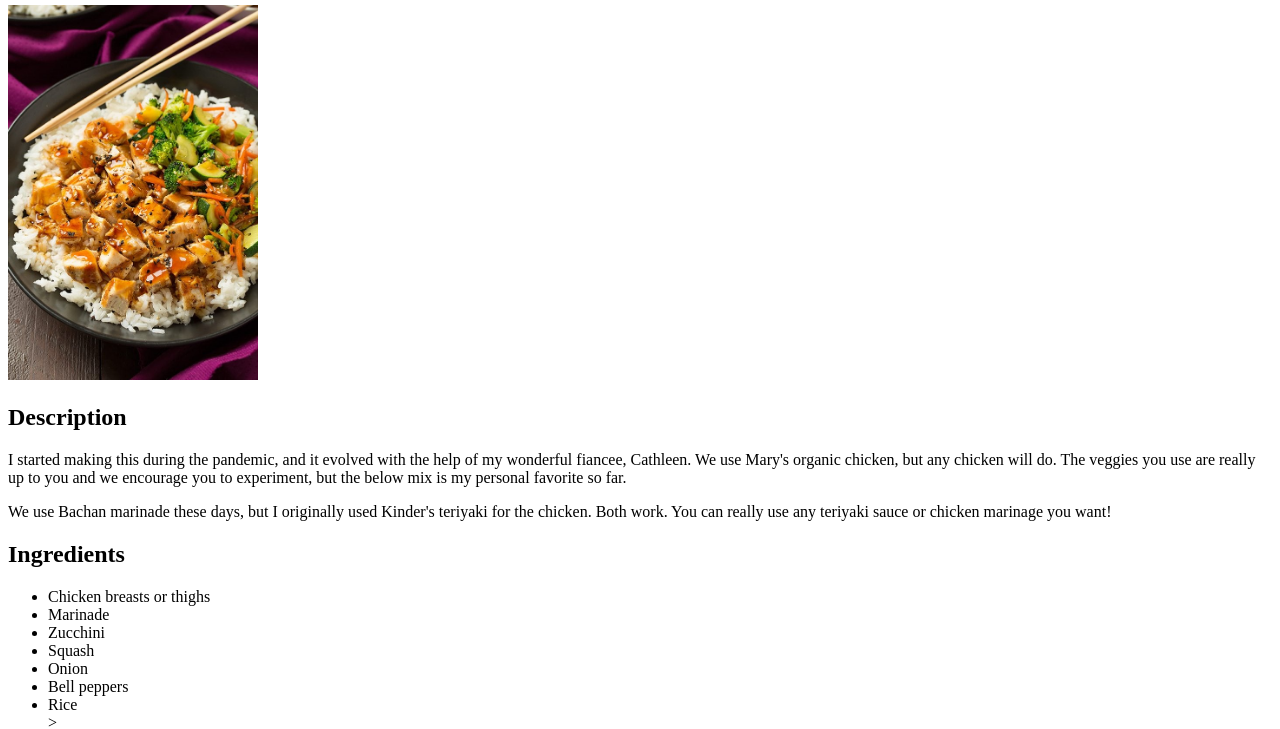
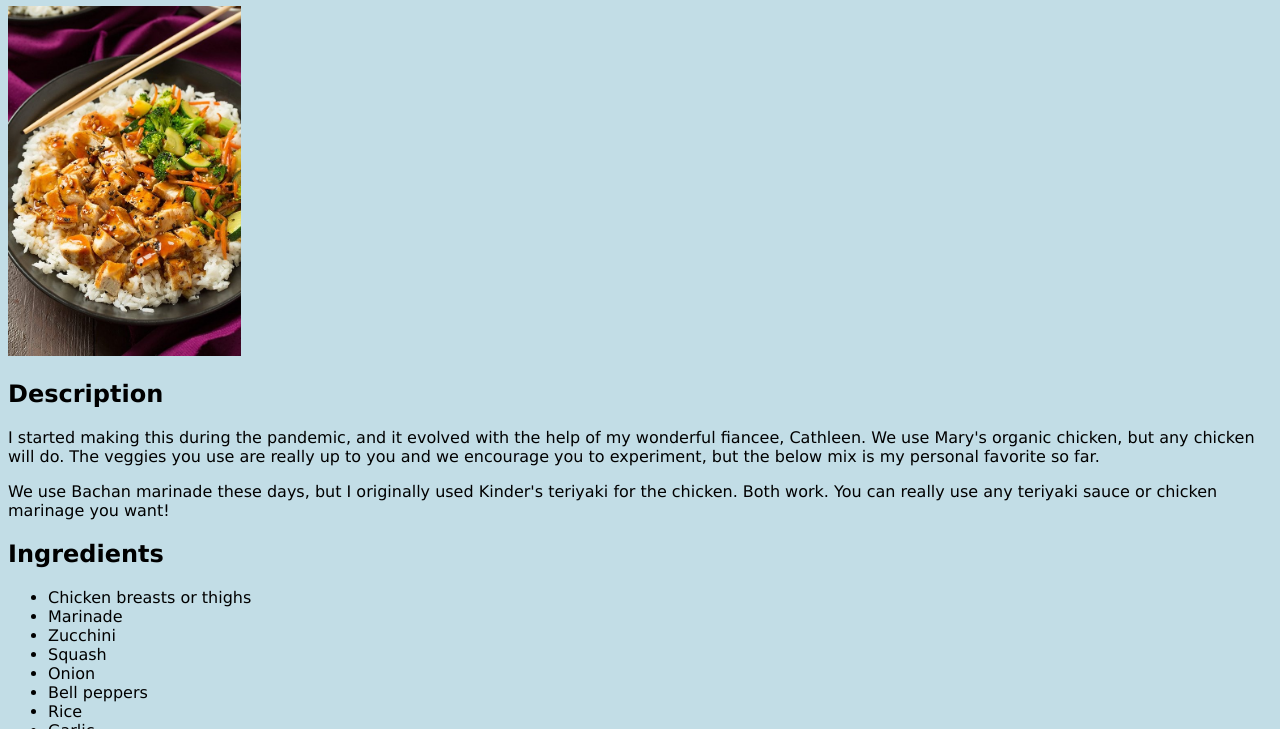
Before and after one commit to dhamrick/odin_recipes, a plain HTML site: page recipes/rice_bowl.html in a window 1280 px wide. Shown: the part 75-804 px from the top of the page. Drawn offline with Linux system fonts and the light colour scheme.

Commit message:
A lot of style exercises

```diff
--- a/recipes/rice_bowl.html
+++ b/recipes/rice_bowl.html
@@ -1,12 +1,13 @@
 <!DOCTYPE html>
 <html lang="en">
     <head>
+        <link rel="stylesheet" href="../styles/style.css">
         <meta charset="utf-8">
         <title>Odin Recipes</title>
     </head>
     <body>
         <h1>Rice Bowl</h1>
-        <img src="./../images/rice_bowl..jpg" alt="A tasty rice bowl with fluffly white rice and juicy marinated chicked and grilled veggies" width="250">
+        <img class="recipe-image" src="./../images/rice_bowl..jpg" alt="A tasty rice bowl with fluffly white rice and juicy marinated chicked and grilled veggies" width="250">
         <h2>Description</h2>
         <p>
             I started making this during the pandemic, and it evolved with the help of my wonderful fiancee, Cathleen. We use Mary's organic chicken, but any chicken will do. The veggies you use are really up to you and we encourage you to experiment, but the below mix is my personal favorite so far.
@@ -22,7 +23,7 @@
             <li>Squash</li>
             <li>Onion</li>
             <li>Bell peppers</li>
-            <li>Rice</li>>
+            <li>Rice</li>
             <li>Garlic</li>
             <li>Sesame seeds</li>
             <li>Soy sauce</li>
--- /dev/null
+++ b/styles/style.css
@@ -0,0 +1,10 @@
+* {
+    background-color: rgb(194, 221, 230);
+    color:black;
+    font-family: Verdana, Arial, sans-serif;
+}
+
+.recipe-image {
+    height: 350px;
+    width: auto;
+}
```
Also changed, not shown: index.html (+1 -0 lines), recipes/kale_salad.html (+2 -1 lines), recipes/parfait.html (+2 -1 lines).
